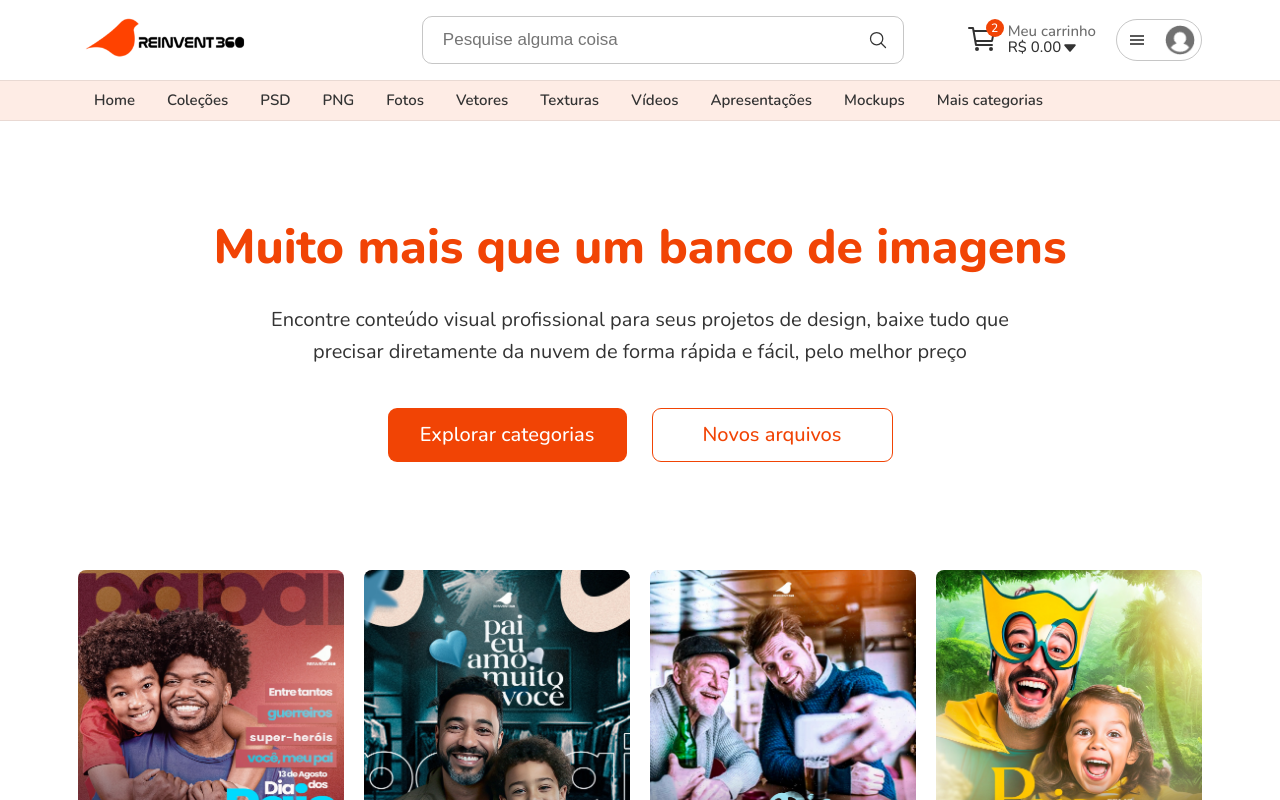
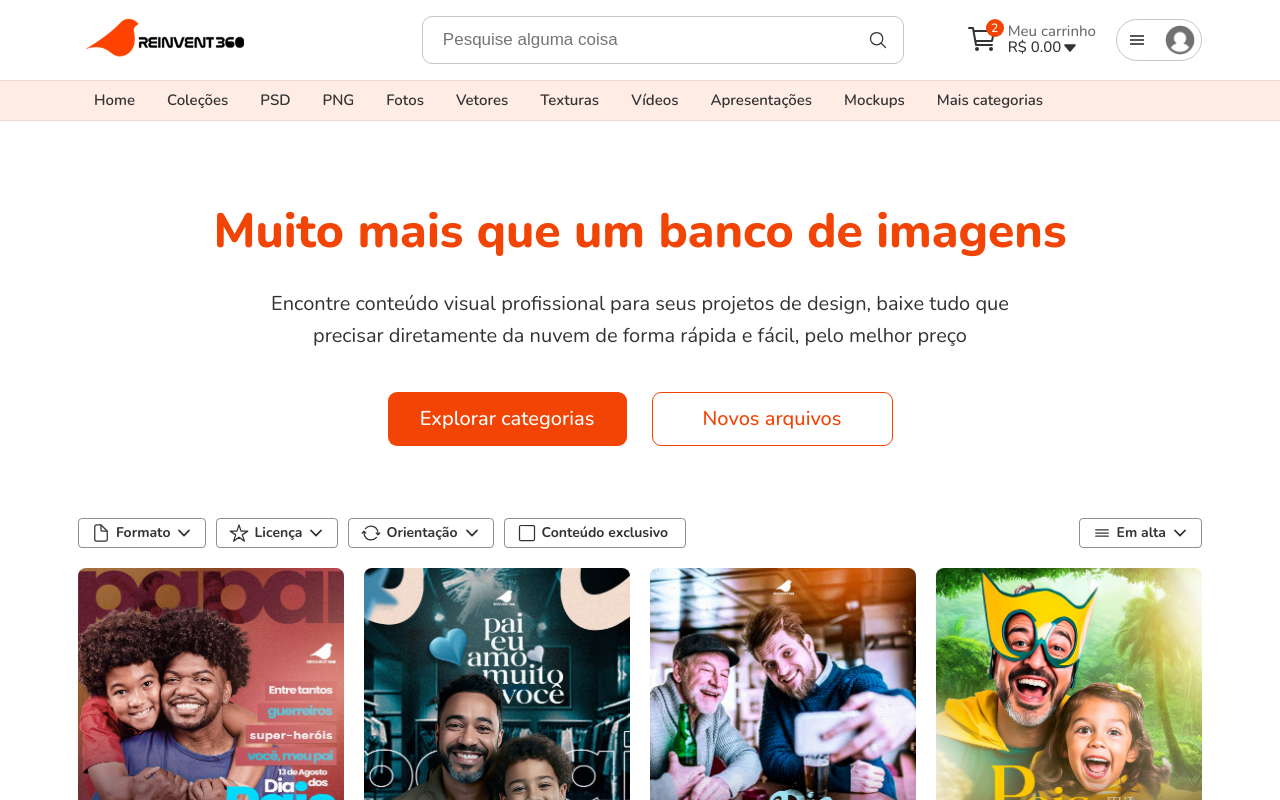
Before and after one commit to JoGabriel-Santos/reinvent, a React (Create React App) app in the folder client/: page / in a window 1280 px wide. Shown: the top 800 px of the page. Built offline with nearby package versions, Linux system fonts and the light colour scheme.

Commit message:
Implementing filters

```diff
--- a/client/src/pages/Home.js
+++ b/client/src/pages/Home.js
@@ -41,6 +41,41 @@ const Home = () => {
                 </div>
             </section>
 
+            <section className="section-filters">
+                <div className="filters-content">
+                    <div className="filters-button">
+                        <ion-icon name="document-outline"></ion-icon>
+                        <span>Formato</span>
+                        <ion-icon name="chevron-down-outline" size="small"></ion-icon>
+                    </div>
+
+                    <div className="filters-button">
+                        <ion-icon name="star-outline"></ion-icon>
+                        <span>Licença</span>
+                        <ion-icon name="chevron-down-outline" size="small"></ion-icon>
+                    </div>
+
+                    <div className="filters-button">
+                        <ion-icon name="sync-outline"></ion-icon>
+                        <span>Orientação</span>
+                        <ion-icon name="chevron-down-outline" size="small"></ion-icon>
+                    </div>
+
+                    <div className="filters-button">
+                        <ion-icon name="square-outline"></ion-icon>
+                        <span>Conteúdo exclusivo</span>
+                    </div>
+                </div>
+
+                <div className="filters-sort">
+                    <div className="filters-button">
+                        <ion-icon name="reorder-three-outline"></ion-icon>
+                        <span>Em alta</span>
+                        <ion-icon name="chevron-down-outline" size="small"></ion-icon>
+                    </div>
+                </div>
+            </section>
+
             <section className="section-designs">
                 <div className="section-designs--grid">
                     {
--- a/client/src/styles/style.css
+++ b/client/src/styles/style.css
@@ -311,13 +311,12 @@ ion-icon {
     color: #F14405;
 }
 
-
 /* ----------- HOME ----------- */
 
 .section-hero {
     margin: 0 auto;
     max-width: 120rem;
-    padding: 8.8rem 3.2rem;
+    padding: 7.2rem 3.2rem;
 }
 
 .section-hero--container {
@@ -441,3 +440,32 @@ ion-icon {
     font-size: 1.8rem;
     font-weight: 500;
 }
+
+/* ----------- FILTERS ----------- */
+
+.section-filters {
+    display: flex;
+    justify-content: space-between;
+    padding: 0 7.8rem;
+}
+
+.filters-content {
+    display: flex;
+    flex-direction: row;
+    gap: 10px;
+}
+
+.filters-button {
+    align-items: center;
+    border: rgba(51, 51, 51, 0.55) 1px solid;
+    border-radius: 4px;
+    cursor: pointer;
+    display: flex;
+    font-size: 1.4rem;
+    font-weight: 700;
+    padding: .4rem 1.2rem;
+}
+
+.filters-button span {
+    padding: 0 5px;
+}
```
